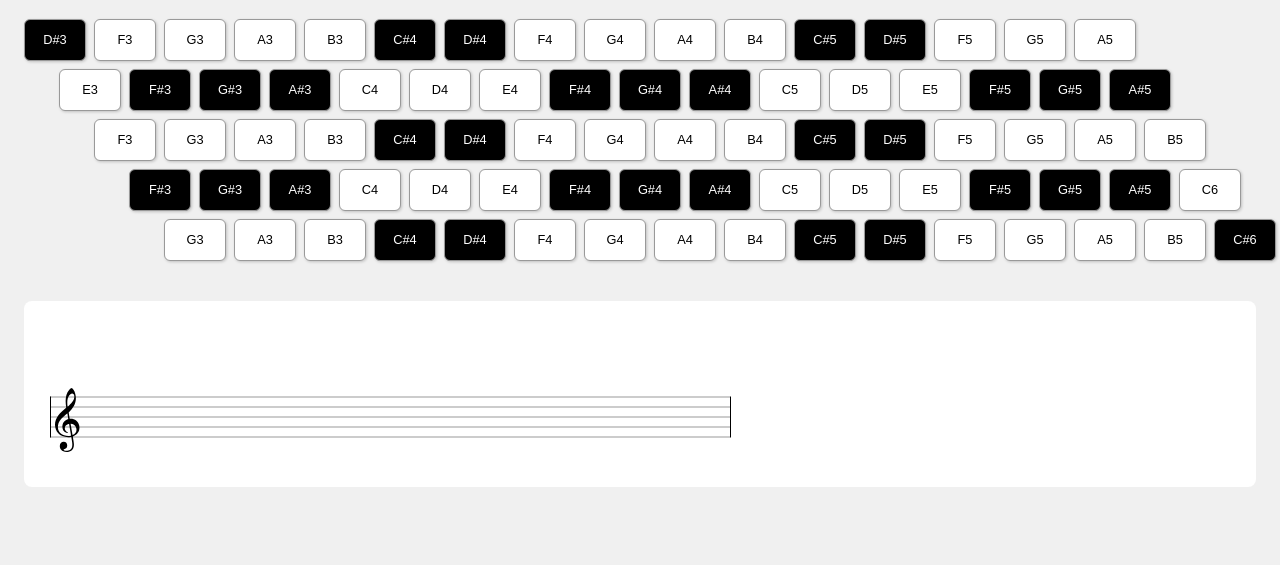
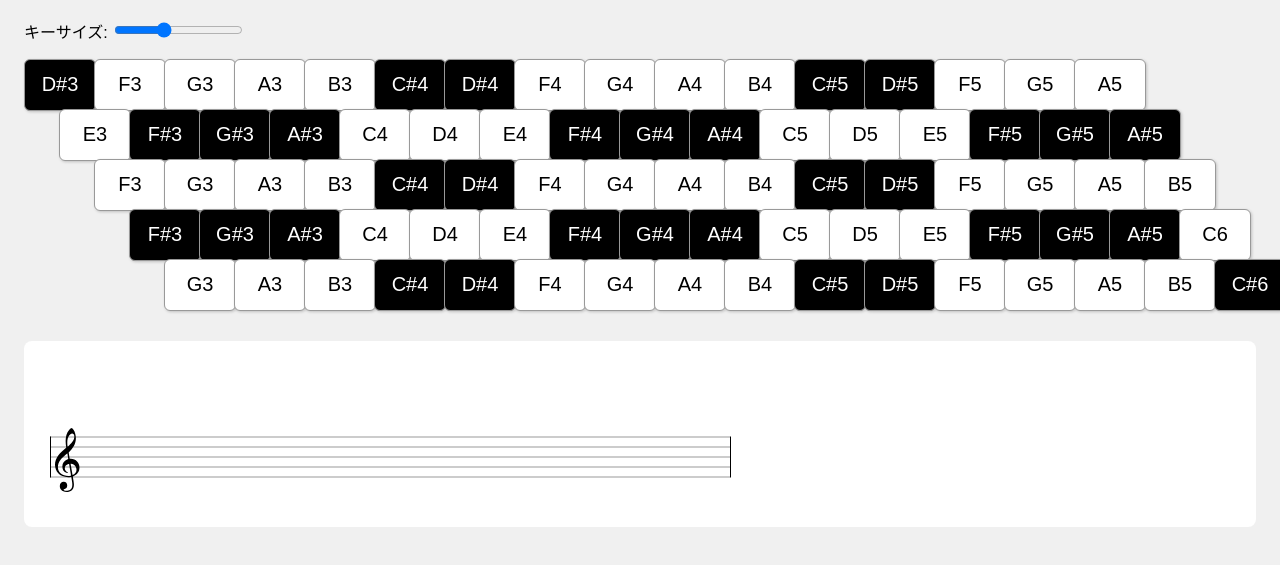
Before and after one commit to HTKnyai/janko-midi, a plain HTML site: page index.html in a window 1280 px wide. Shown: the part 85-650 px from the top of the page. Drawn offline with Linux system fonts and the light colour scheme.

Commit message:
キーサイズ変更機能

```diff
--- a/app.js
+++ b/app.js
@@ -1,8 +1,8 @@
 // ===== ヤンコ鍵盤描画 =====
 const NUM_ROWS = 5;
 const NUM_KEYS_PER_ROW = 16;
-const KEY_WIDTH = 70;
-const KEY_HEIGHT = 50;
+let KEY_WIDTH = 70;
+let KEY_HEIGHT = 50;
 
 const keyboardEl = document.getElementById('keyboard');
 const pressedNotes = new Set();
@@ -34,6 +34,8 @@ function createKey(x, y) {
   if (isBlackKey(note)) key.classList.add('black');
 
   // Janko配列で右上にずらす
+  key.style.width = `${KEY_WIDTH}px`;
+  key.style.height = `${KEY_HEIGHT}px`;
   key.style.left = `${x * KEY_WIDTH + y * (KEY_WIDTH / 2)}px`;
   key.style.top = `${y * KEY_HEIGHT}px`;
   key.dataset.note = note;
@@ -41,6 +43,7 @@ function createKey(x, y) {
   const label = document.createElement('div');
   label.className = 'label';
   label.innerText = noteLabel(note);
+  label.style.fontSize = `${Math.floor(KEY_HEIGHT * 0.4)}px`;
   key.appendChild(label);
 
   key.addEventListener('mousedown', () => pressNote(note));
@@ -58,8 +61,10 @@ function createKey(x, y) {
 }
 
 function buildKeyboard() {
+  keyboardEl.innerHTML = ''; // 古いキーをすべて削除
   keyboardEl.style.position = 'relative';
-  keyboardEl.style.height = `${NUM_ROWS * KEY_HEIGHT}px`;
+  keyboardEl.style.height = `${NUM_ROWS * KEY_HEIGHT}px`; // 動的に再設定
+
   for (let y = 0; y < NUM_ROWS; y++) {
     for (let x = 0; x < NUM_KEYS_PER_ROW; x++) {
       createKey(x, y);
@@ -281,3 +286,12 @@ function addChordWithLabelsToStave(midiNotes) {
 
 setupVexFlow();
 buildKeyboard();
+document.getElementById('keySizeSlider').addEventListener('input', (e) => {
+  const newSize = parseInt(e.target.value);
+  KEY_WIDTH = newSize;
+  KEY_HEIGHT = Math.floor(newSize * 0.714); // 比率維持（例: 70x50）
+
+  // 再構築
+  keyboardEl.innerHTML = '';  // 一度全部削除
+  buildKeyboard();
+});
--- a/index.html
+++ b/index.html
@@ -10,6 +10,8 @@
 </head>
 <body>
   <h1>Janko MIDI Input Tool</h1>
+  <label for="keySizeSlider">キーサイズ:</label>
+  <input type="range" id="keySizeSlider" min="40" max="120" value="70" />
   <div id="keyboard"></div>
   <div id="code-display"></div>
   <div id="log"></div>
--- a/style.css
+++ b/style.css
@@ -11,25 +11,27 @@ body {
 
 .key {
   position: absolute;
+  display: flex; /* ← 追加 */
+  align-items: center; /* 垂直中央揃え */
+  justify-content: center; /* 水平中央揃え */
   width: 60px;
   height: 40px;
   background: white;
   border: 1px solid #999;
   border-radius: 6px;
   box-shadow: 1px 1px 3px rgba(0,0,0,0.2);
-  text-align: center;
-  line-height: 40px;
   user-select: none;
+  font-size: 0.8rem;
+}
+
+.key .label {
+  pointer-events: none;
+  font-size: inherit; /* ← JSで設定するフォントサイズと一致させるならここを */
 }
 
 .key.black {
   background: black;
   color: white;
-}
-
-.key .label {
-  font-size: 0.8rem;
-  pointer-events: none;
 }
 
 .key.pressed {
```
